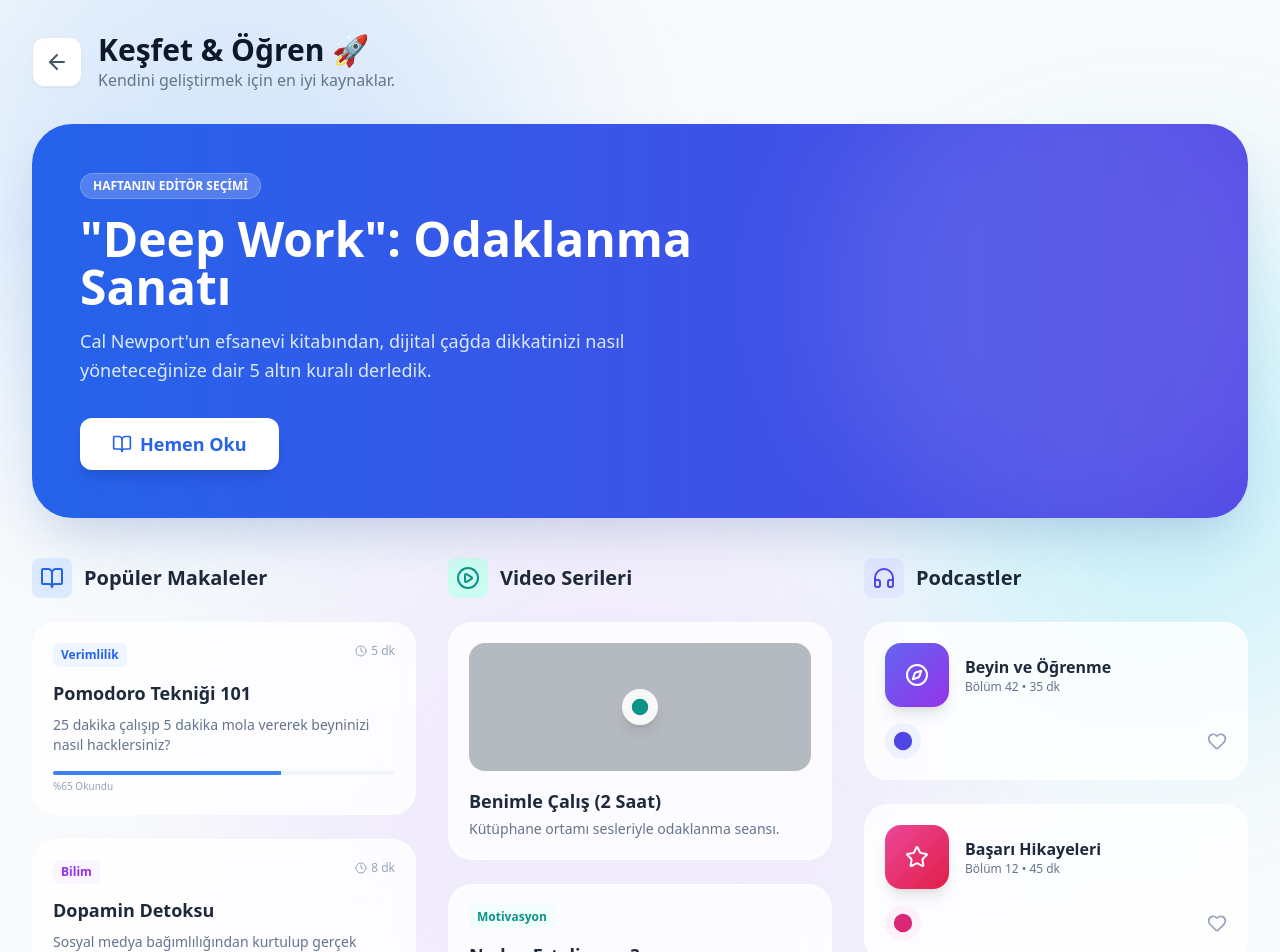
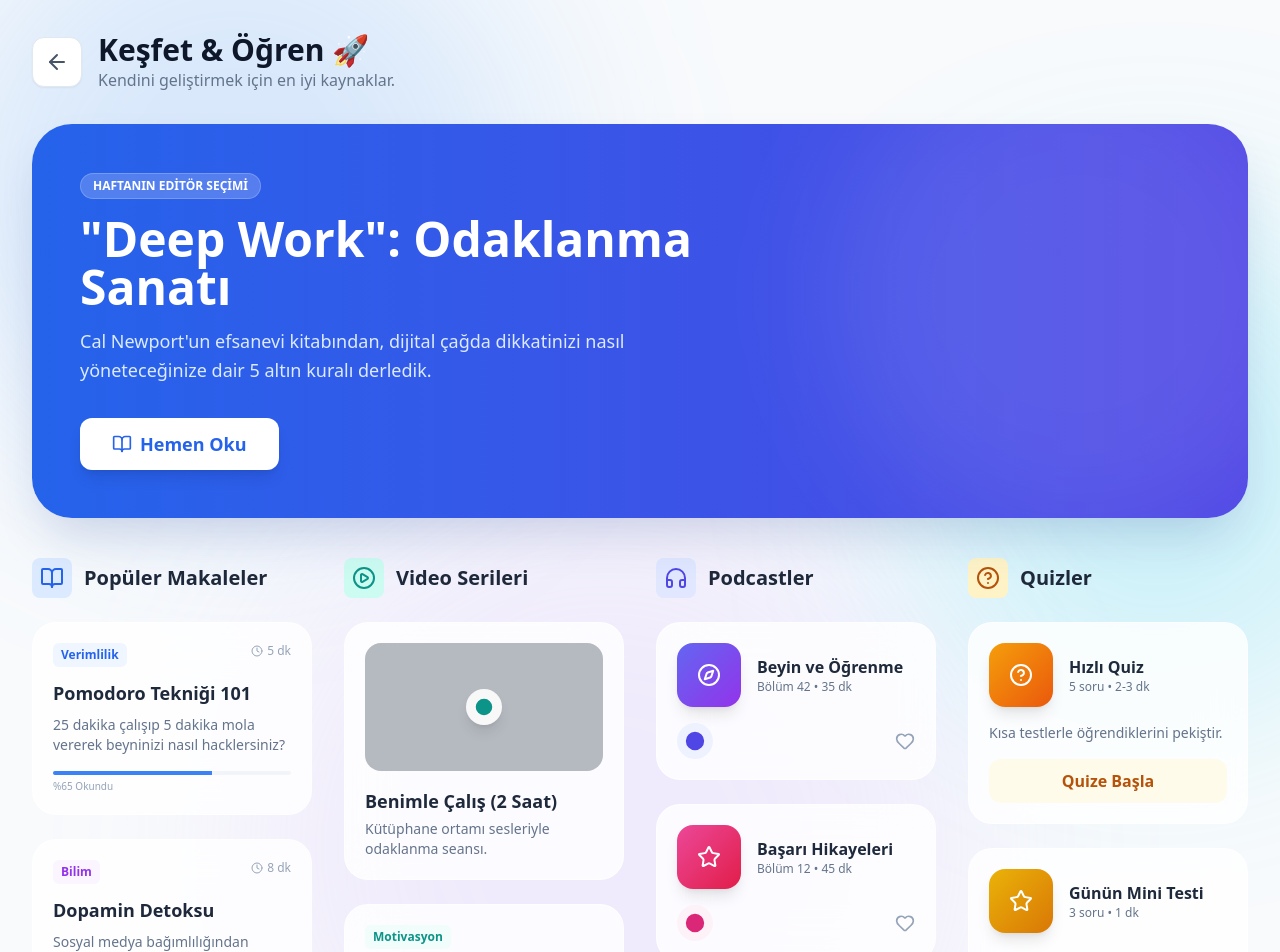
Before and after one commit to selanurayaz/EduLink, a React app: page /discovery in a window 1280 px wide. Shown: the top 952 px of the page. Built offline with nearby package versions, Linux system fonts and the light colour scheme; no server answers; the HTML template or start-up script is replaced by a standard one.

Commit message:
feat: add quiz section UI and route stub

```diff
--- a/src/pages/Discovery.tsx
+++ b/src/pages/Discovery.tsx
@@ -1,7 +1,7 @@
 import { useNavigate } from 'react-router-dom';
 import {
     ArrowLeft, BookOpen, PlayCircle, Headphones, Star,
-    Clock, Heart, Compass
+    Clock, Heart, Compass, HelpCircle
 } from 'lucide-react';
 
 // ArrowRight listeden çıkarıldı, artık hata vermeyecek.
@@ -26,7 +26,7 @@
                         onClick={() => navigate('/dashboard')}
                         className="p-3 bg-white hover:bg-slate-100 text-slate-600 rounded-xl shadow-sm border border-slate-200 transition-all group"
                     >
-                        <ArrowLeft size={24} className="group-hover:-translate-x-1 transition-transform"/>
+                        <ArrowLeft size={24} className="group-hover:-translate-x-1 transition-transform" />
                     </button>
                     <div>
                         <h1 className="text-3xl font-black text-slate-900">Keşfet & Öğren 🚀</h1>
@@ -39,23 +39,26 @@
                     <div className="absolute top-0 right-0 w-[500px] h-[500px] bg-white/10 rounded-full blur-3xl -mr-20 -mt-20 group-hover:bg-white/20 transition-colors"></div>
 
                     <div className="relative z-10 max-w-2xl">
-                <span className="inline-block px-3 py-1 bg-white/20 backdrop-blur-md text-white text-xs font-bold rounded-full mb-4 border border-white/20">
-                    HAFTANIN EDİTÖR SEÇİMİ
-                </span>
+            <span className="inline-block px-3 py-1 bg-white/20 backdrop-blur-md text-white text-xs font-bold rounded-full mb-4 border border-white/20">
+              HAFTANIN EDİTÖR SEÇİMİ
+            </span>
                         <h2 className="text-3xl md:text-5xl font-black text-white mb-4 leading-tight">
                             "Deep Work": Odaklanma Sanatı
                         </h2>
                         <p className="text-blue-100 text-lg mb-8 leading-relaxed">
                             Cal Newport'un efsanevi kitabından, dijital çağda dikkatinizi nasıl yöneteceğinize dair 5 altın kuralı derledik.
                         </p>
-                        <button className="bg-white text-blue-600 px-8 py-3 rounded-xl font-bold text-lg hover:bg-blue-50 transition-colors shadow-lg flex items-center gap-2">
+                        <button
+                            onClick={() => navigate('/articles')}
+                            className="bg-white text-blue-600 px-8 py-3 rounded-xl font-bold text-lg hover:bg-blue-50 transition-colors shadow-lg flex items-center gap-2"
+                        >
                             <BookOpen size={20} /> Hemen Oku
                         </button>
                     </div>
                 </div>
 
                 {/* 2. KATEGORİ IZGARASI */}
-                <div className="grid grid-cols-1 md:grid-cols-3 gap-8">
+                <div className="grid grid-cols-1 md:grid-cols-2 lg:grid-cols-4 gap-8">
 
                     {/* SOL KOLON: MAKALELER */}
                     <div className="space-y-6">
@@ -67,10 +70,13 @@
                         </div>
 
                         {/* Kart 1 */}
-                        <div className="bg-white/80 backdrop-blur-xl border border-white/60 p-5 rounded-3xl hover:shadow-xl hover:shadow-blue-900/5 transition-all cursor-pointer group">
+                        <div
+                            onClick={() => navigate('/articles')}
+                            className="bg-white/80 backdrop-blur-xl border border-white/60 p-5 rounded-3xl hover:shadow-xl hover:shadow-blue-900/5 transition-all cursor-pointer group"
+                        >
                             <div className="flex justify-between items-start mb-3">
                                 <span className="text-xs font-bold text-blue-600 bg-blue-50 px-2 py-1 rounded-md">Verimlilik</span>
-                                <span className="text-xs text-slate-400 flex items-center gap-1"><Clock size={12}/> 5 dk</span>
+                                <span className="text-xs text-slate-400 flex items-center gap-1"><Clock size={12} /> 5 dk</span>
                             </div>
                             <h4 className="font-bold text-slate-800 text-lg mb-2 group-hover:text-blue-600 transition-colors">Pomodoro Tekniği 101</h4>
                             <p className="text-sm text-slate-500 mb-4">25 dakika çalışıp 5 dakika mola vererek beyninizi nasıl hacklersiniz?</p>
@@ -81,17 +87,20 @@
                         </div>
 
                         {/* Kart 2 */}
-                        <div className="bg-white/80 backdrop-blur-xl border border-white/60 p-5 rounded-3xl hover:shadow-xl hover:shadow-blue-900/5 transition-all cursor-pointer group">
+                        <div
+                            onClick={() => navigate('/articles')}
+                            className="bg-white/80 backdrop-blur-xl border border-white/60 p-5 rounded-3xl hover:shadow-xl hover:shadow-blue-900/5 transition-all cursor-pointer group"
+                        >
                             <div className="flex justify-between items-start mb-3">
                                 <span className="text-xs font-bold text-purple-600 bg-purple-50 px-2 py-1 rounded-md">Bilim</span>
-                                <span className="text-xs text-slate-400 flex items-center gap-1"><Clock size={12}/> 8 dk</span>
+                                <span className="text-xs text-slate-400 flex items-center gap-1"><Clock size={12} /> 8 dk</span>
                             </div>
                             <h4 className="font-bold text-slate-800 text-lg mb-2 group-hover:text-purple-600 transition-colors">Dopamin Detoksu</h4>
                             <p className="text-sm text-slate-500">Sosyal medya bağımlılığından kurtulup gerçek hayata dönmenin yolları.</p>
                         </div>
                     </div>
 
-                    {/* ORTA KOLON: VİDEOLAR */}
+                    {/* ORTA SOL: VİDEOLAR */}
                     <div className="space-y-6">
                         <div className="flex items-center gap-3 mb-2">
                             <div className="p-2 bg-teal-100 text-teal-600 rounded-lg">
@@ -101,7 +110,10 @@
                         </div>
 
                         {/* Kart 1 */}
-                        <div className="bg-white/80 backdrop-blur-xl border border-white/60 p-5 rounded-3xl hover:shadow-xl hover:shadow-teal-900/5 transition-all cursor-pointer group">
+                        <div
+                            onClick={() => navigate('/videos')}
+                            className="bg-white/80 backdrop-blur-xl border border-white/60 p-5 rounded-3xl hover:shadow-xl hover:shadow-teal-900/5 transition-all cursor-pointer group"
+                        >
                             {/* Video Thumbnail (Temsili) */}
                             <div className="w-full h-32 bg-slate-200 rounded-2xl mb-4 relative overflow-hidden">
                                 <div className="absolute inset-0 bg-black/20 flex items-center justify-center group-hover:bg-black/10 transition-colors">
@@ -115,7 +127,10 @@
                         </div>
 
                         {/* Kart 2 */}
-                        <div className="bg-white/80 backdrop-blur-xl border border-white/60 p-5 rounded-3xl hover:shadow-xl hover:shadow-teal-900/5 transition-all cursor-pointer group">
+                        <div
+                            onClick={() => navigate('/videos')}
+                            className="bg-white/80 backdrop-blur-xl border border-white/60 p-5 rounded-3xl hover:shadow-xl hover:shadow-teal-900/5 transition-all cursor-pointer group"
+                        >
                             <div className="flex justify-between items-start mb-3">
                                 <span className="text-xs font-bold text-teal-600 bg-teal-50 px-2 py-1 rounded-md">Motivasyon</span>
                             </div>
@@ -124,7 +139,7 @@
                         </div>
                     </div>
 
-                    {/* SAĞ KOLON: PODCASTLER */}
+                    {/* ORTA SAĞ: PODCASTLER */}
                     <div className="space-y-6">
                         <div className="flex items-center gap-3 mb-2">
                             <div className="p-2 bg-indigo-100 text-indigo-600 rounded-lg">
@@ -134,7 +149,10 @@
                         </div>
 
                         {/* Kart 1 */}
-                        <div className="bg-white/80 backdrop-blur-xl border border-white/60 p-5 rounded-3xl hover:shadow-xl hover:shadow-indigo-900/5 transition-all cursor-pointer group">
+                        <div
+                            onClick={() => navigate('/podcasts')}
+                            className="bg-white/80 backdrop-blur-xl border border-white/60 p-5 rounded-3xl hover:shadow-xl hover:shadow-indigo-900/5 transition-all cursor-pointer group"
+                        >
                             <div className="flex items-center gap-4 mb-4">
                                 <div className="w-16 h-16 bg-gradient-to-br from-indigo-500 to-purple-600 rounded-2xl flex items-center justify-center text-white shadow-lg">
                                     <Compass size={24} />
@@ -146,7 +164,7 @@
                             </div>
                             <div className="flex items-center justify-between mt-2">
                                 <button className="p-2 bg-indigo-50 text-indigo-600 rounded-full hover:bg-indigo-100 transition-colors">
-                                    <PlayCircle size={20} fill="currentColor"/>
+                                    <PlayCircle size={20} fill="currentColor" />
                                 </button>
                                 <button className="text-slate-400 hover:text-red-500 transition-colors">
                                     <Heart size={20} />
@@ -155,7 +173,10 @@
                         </div>
 
                         {/* Kart 2 */}
-                        <div className="bg-white/80 backdrop-blur-xl border border-white/60 p-5 rounded-3xl hover:shadow-xl hover:shadow-indigo-900/5 transition-all cursor-pointer group">
+                        <div
+                            onClick={() => navigate('/podcasts')}
+                            className="bg-white/80 backdrop-blur-xl border border-white/60 p-5 rounded-3xl hover:shadow-xl hover:shadow-indigo-900/5 transition-all cursor-pointer group"
+                        >
                             <div className="flex items-center gap-4 mb-4">
                                 <div className="w-16 h-16 bg-gradient-to-br from-pink-500 to-rose-600 rounded-2xl flex items-center justify-center text-white shadow-lg">
                                     <Star size={24} />
@@ -167,12 +188,59 @@
                             </div>
                             <div className="flex items-center justify-between mt-2">
                                 <button className="p-2 bg-pink-50 text-pink-600 rounded-full hover:bg-pink-100 transition-colors">
-                                    <PlayCircle size={20} fill="currentColor"/>
+                                    <PlayCircle size={20} fill="currentColor" />
                                 </button>
                                 <button className="text-slate-400 hover:text-red-500 transition-colors">
                                     <Heart size={20} />
                                 </button>
                             </div>
+                        </div>
+                    </div>
+
+                    {/* SAĞ KOLON: QUIZLER */}
+                    <div className="space-y-6">
+                        <div className="flex items-center gap-3 mb-2">
+                            <div className="p-2 bg-amber-100 text-amber-700 rounded-lg">
+                                <HelpCircle size={24} />
+                            </div>
+                            <h3 className="text-xl font-bold text-slate-800">Quizler</h3>
+                        </div>
+
+                        {/* Kart 1 */}
+                        <div
+                            onClick={() => navigate('/quiz')}
+                            className="bg-white/80 backdrop-blur-xl border border-white/60 p-5 rounded-3xl hover:shadow-xl hover:shadow-amber-900/5 transition-all cursor-pointer group"
+                        >
+                            <div className="flex items-center gap-4 mb-4">
+                                <div className="w-16 h-16 bg-gradient-to-br from-amber-500 to-orange-600 rounded-2xl flex items-center justify-center text-white shadow-lg">
+                                    <HelpCircle size={24} />
+                                </div>
+                                <div>
+                                    <h4 className="font-bold text-slate-800 group-hover:text-amber-700 transition-colors">Hızlı Quiz</h4>
+                                    <p className="text-xs text-slate-500">5 soru • 2-3 dk</p>
+                                </div>
+                            </div>
+                            <p className="text-sm text-slate-500 mb-4">Kısa testlerle öğrendiklerini pekiştir.</p>
+                            <button className="w-full bg-amber-50 text-amber-700 font-bold py-2.5 rounded-xl hover:bg-amber-100 transition-colors">
+                                Quize Başla
+                            </button>
+                        </div>
+
+                        {/* Kart 2 */}
+                        <div
+                            onClick={() => navigate('/quiz')}
+                            className="bg-white/80 backdrop-blur-xl border border-white/60 p-5 rounded-3xl hover:shadow-xl hover:shadow-amber-900/5 transition-all cursor-pointer group"
+                        >
+                            <div className="flex items-center gap-4 mb-4">
+                                <div className="w-16 h-16 bg-gradient-to-br from-yellow-500 to-amber-600 rounded-2xl flex items-center justify-center text-white shadow-lg">
+                                    <Star size={24} />
+                                </div>
+                                <div>
+                                    <h4 className="font-bold text-slate-800 group-hover:text-yellow-700 transition-colors">Günün Mini Testi</h4>
+                                    <p className="text-xs text-slate-500">3 soru • 1 dk</p>
+                                </div>
+                            </div>
+                            <p className="text-sm text-slate-500">Bugün öğrendiklerini hızla kontrol et.</p>
                         </div>
                     </div>
 
```
Also changed, not shown: 1 other file (tests, documents, lock files or other folders).
